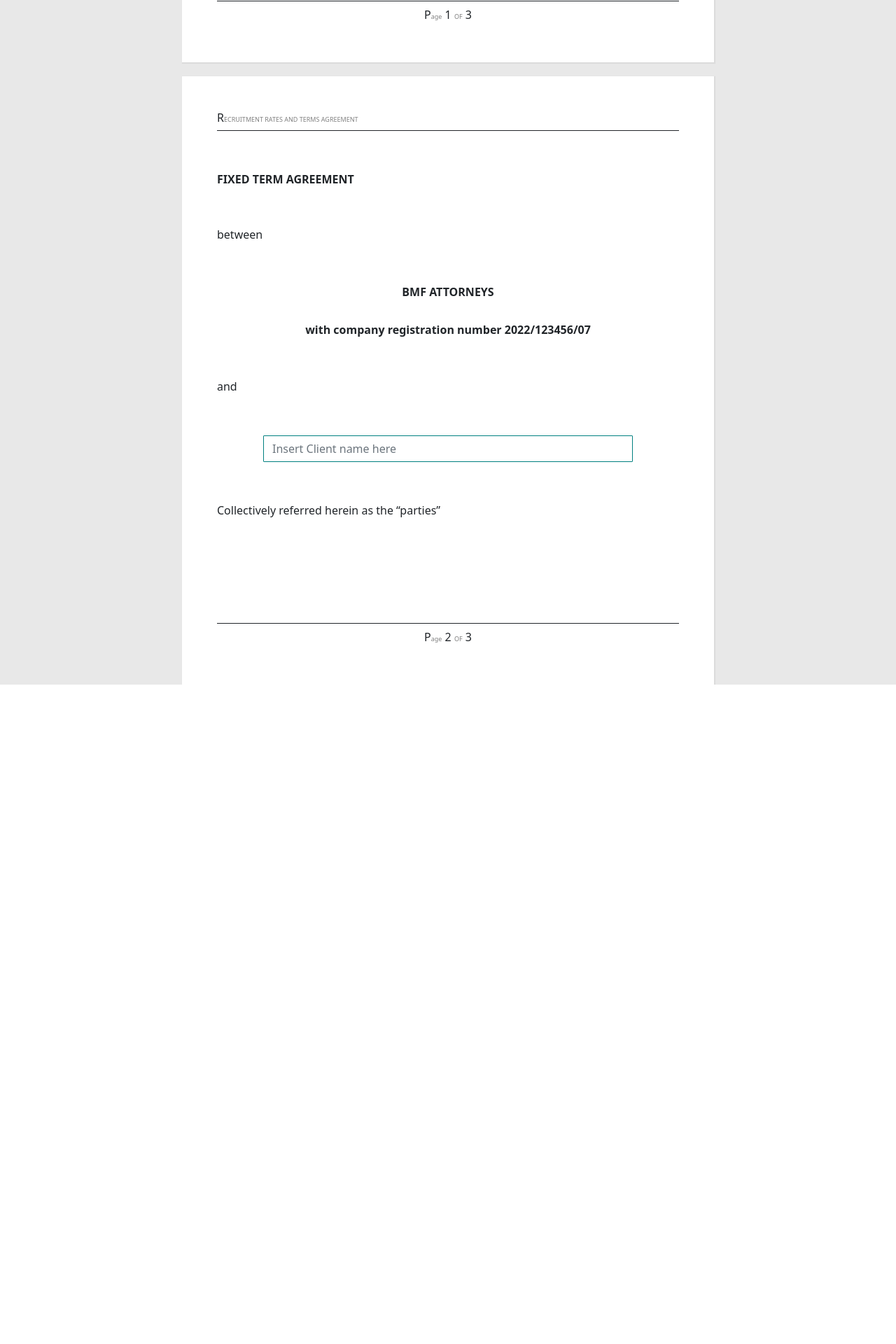
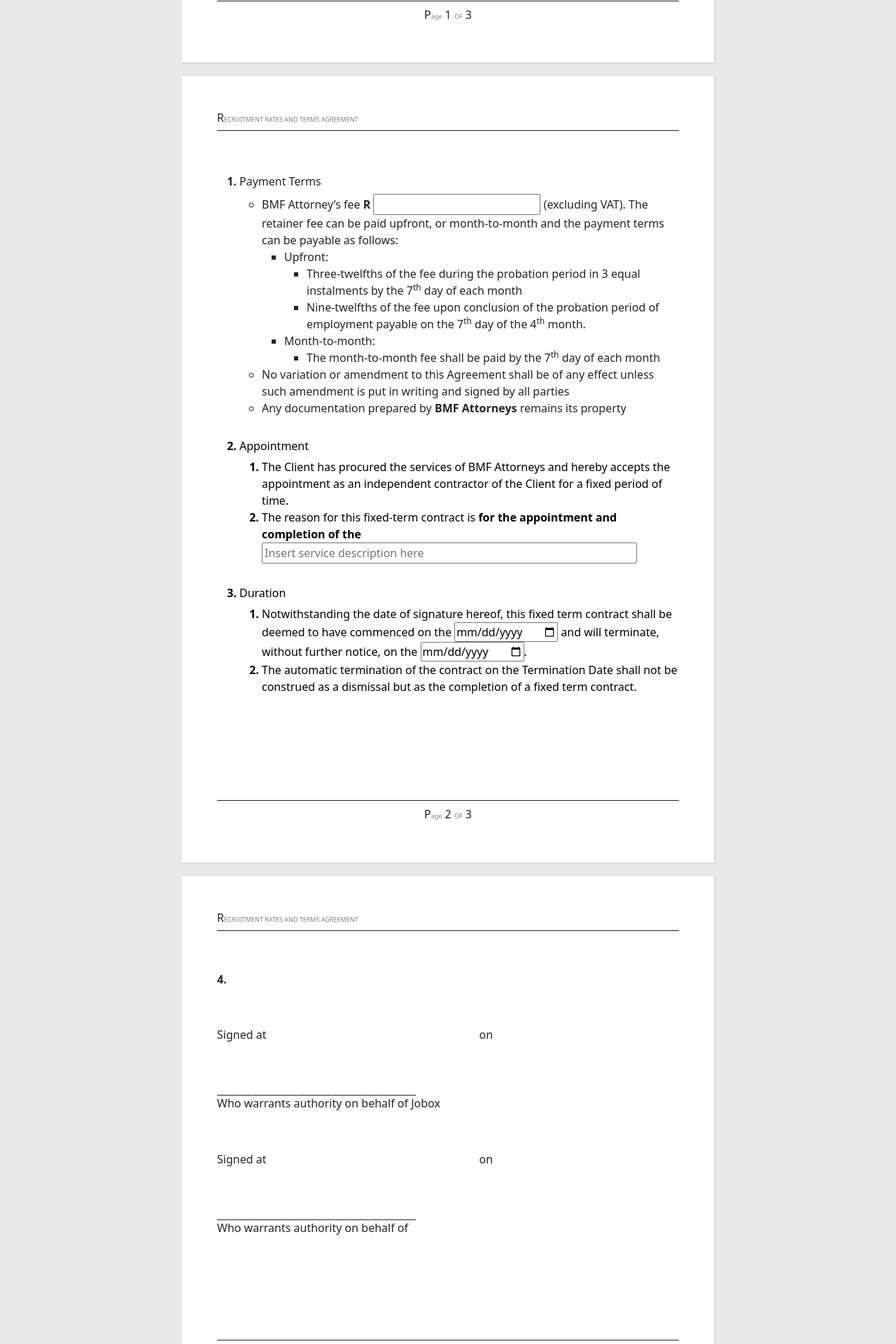
Before and after one commit to christopher-njaravani/jobox-fe-project, a PHP site: page / in a window 1280 px wide. Shown: the part 874-2794 px from the top of the page at 70% size. Before the commit the page ends 1852 px from the top, so only its background shows below. Run offline with PHP 8.4, Linux system fonts and the light colour scheme.

Commit message:
added 3rd page

```diff
--- a/Index.php
+++ b/Index.php
@@ -52,17 +52,46 @@
 					<div>
 							<h6>R<span class="rrates">ECRUITMENT RATES AND TERMS AGREEMENT<span></h6>
 							<div class="new2"></div>
-							<h6 class="fixed">FIXED TERM AGREEMENT</h6>
-								<h6 class="between">between</h6>
-								<center class="bmf">BMF ATTORNEYS</center>
-								<center class="companyReg">with company registration number 2022/123456/07</center>
-								<h6 class="between">and</h6>
-								<center class="between">
-										<input type="text" style="width:80%;border-radius:1px;border-color:teal" class="form-control" name="client_name" id="client_name" placeholder="Insert Client name here">
-								</center>
-								<h6 class="between">Collectively referred herein as the “parties”</h6>
-								<div class="new3"></div>
-								<center class="numbering"><h6>P<span class="age">age</span><span class="one">&nbsp;2 </span><span class="age">OF</span><span>&nbsp;3</span></h6></center>
+							<ol>
+							<li class="fixed"><h6>Payment Terms</h6>
+							<ul class="text"><li>
+								BMF Attorney’s fee <span class="value1">R </span><span><input  style="" name="amount" id="amount"></span> (excluding VAT).
+								 The retainer fee can be paid upfront, or month-to-month and
+								the payment terms can be payable as follows:
+								<ul>
+									<li>Upfront:
+											<ul>
+												<li>Three-twelfths of the fee during the probation period in 3 equal instalments by the 7<sup>th</sup> day of each month</li>
+												<li>Nine-twelfths of the fee upon conclusion of the probation period of employment payable on the 7<sup>th</sup> day of the 4<sup>th</sup> month.</li>
+											</ul>
+									</li>
+									<li>Month-to-month:
+											<ul>
+												<li>The month-to-month fee shall be paid by the 7<sup>th</sup> day of each month</li>
+											</ul>
+									</li>
+								</ul>
+							</li>
+							<li>No variation or amendment to this Agreement shall be of any effect unless such amendment is put in writing and signed by all parties</li>
+							<li>Any documentation prepared by <strong>BMF Attorneys</strong> remains its property</li>
+						</ul>
+					</li>
+						<li class="fixed2"><h6>Appointment</h6>
+							<ol>
+								<li class="start"><span class="text">The Client has procured the services of <stong>BMF Attorneys</strong> and hereby accepts the appointment as an independent contractor of the Client for a fixed period of time. </span></li>
+								<li class="start"><span class="text">The reason for this fixed-term contract is <strong>for the appointment and completion of the </strong><span><input  style="width: 90%;" placeholder="Insert service description here" name="serviceDesc" id="serviceDesc"></span></li>
+							</ol>
+						</li>
+
+							<li class="fixed2"><h6>Duration</h6>
+							<ol>
+								<li class="start"><span class="text"> Notwithstanding the date of signature hereof, this fixed term contract shall be deemed to have commenced on the <span><input type="date" name="start_date" id="start_date" placeholder="Choose start date" ></span> and will terminate, without further notice, on the <span><input type="date" name="end_date" id="end_date" placeholder="Choose start date" ></span>. </span></li>
+								<li class="start"><span class="text">The automatic termination of the contract on the Termination Date shall not be construed as a dismissal but as the completion of a fixed term contract.</span></li>
+
+							</ol>
+						</li></ol>
+						<div class="new3"></div>
+						<center class="numbering"><h6>P<span class="age">age</span><span class="one">&nbsp;2 </span><span class="age">OF</span><span>&nbsp;3</span></h6></center>
 					</div>
 				</form>
 			</div>
@@ -70,5 +99,49 @@
 			</div>
 		</div>
 	</div>
+
+
+	<div class="container">
+		<div class="row top">
+			<div class="col-lg-2 col-md-2 col-xs-12">
+			</div>
+			<div class="col-lg-8 col-md-8 col-xs-12 main">
+				<form method="post">
+					<div>
+							<h6>R<span class="rrates">ECRUITMENT RATES AND TERMS AGREEMENT<span></h6>
+							<div class="new2"></div>
+							<h6 class="fixed">4.</h6>
+								<h6 class="between">Signed at <span class="onne">on</span></h6>
+
+								<h6 class="between">________________________________________ <br>
+									Who warrants authority on behalf of Jobox</h6>
+									<h6 class="between">Signed at <span class="onne">on</span></h6>
+
+									<h6 class="between">________________________________________ <br>
+										Who warrants authority on behalf of</h6>
+								<div class="new3"></div>
+								<center class="numbering"><h6>P<span class="age">age</span><span class="one">&nbsp;3 </span><span class="age">OF</span><span>&nbsp;3</span></h6></center>
+					</div>
+				</form>
+			</div>
+			<div class="col-lg-2 col-md-2 col-xs-12">
+			</div>
+		</div>
+	</div>
+
+	<div class="container">
+		<div class="row top">
+			<div class="col-lg-2 col-md-2 col-xs-12">
+			</div>
+			<div class="col-lg-8 col-md-8 col-xs-12 main">
+
+					<div>
+
+					</div>
+			</div>
+			<div class="col-lg-2 col-md-2 col-xs-12">
+			</div>
+		</div>
+	</div>
 </body>
 </html>
--- a/css/style.css
+++ b/css/style.css
@@ -28,6 +28,11 @@ div.new2{
 	margin-top:60px;
 	font-weight:bold;
 }
+.fixed2{
+	margin-top:30px;
+	font-weight:bold;
+	color:black;
+}
 .between{
 	margin-top:60px;
 	font-weight:normal;
@@ -53,3 +58,19 @@ div.new2{
 .numbering{
 	margin-top:10px;
 }
+.value1{
+	font-weight:bold;
+}
+.start{
+	font-weight:bold;
+	color:black;
+}
+.appList{
+	margin-left:18px;
+}
+.text{
+	font-weight:normal;
+}
+.onne{
+	margin-left: 300px;
+}
```
